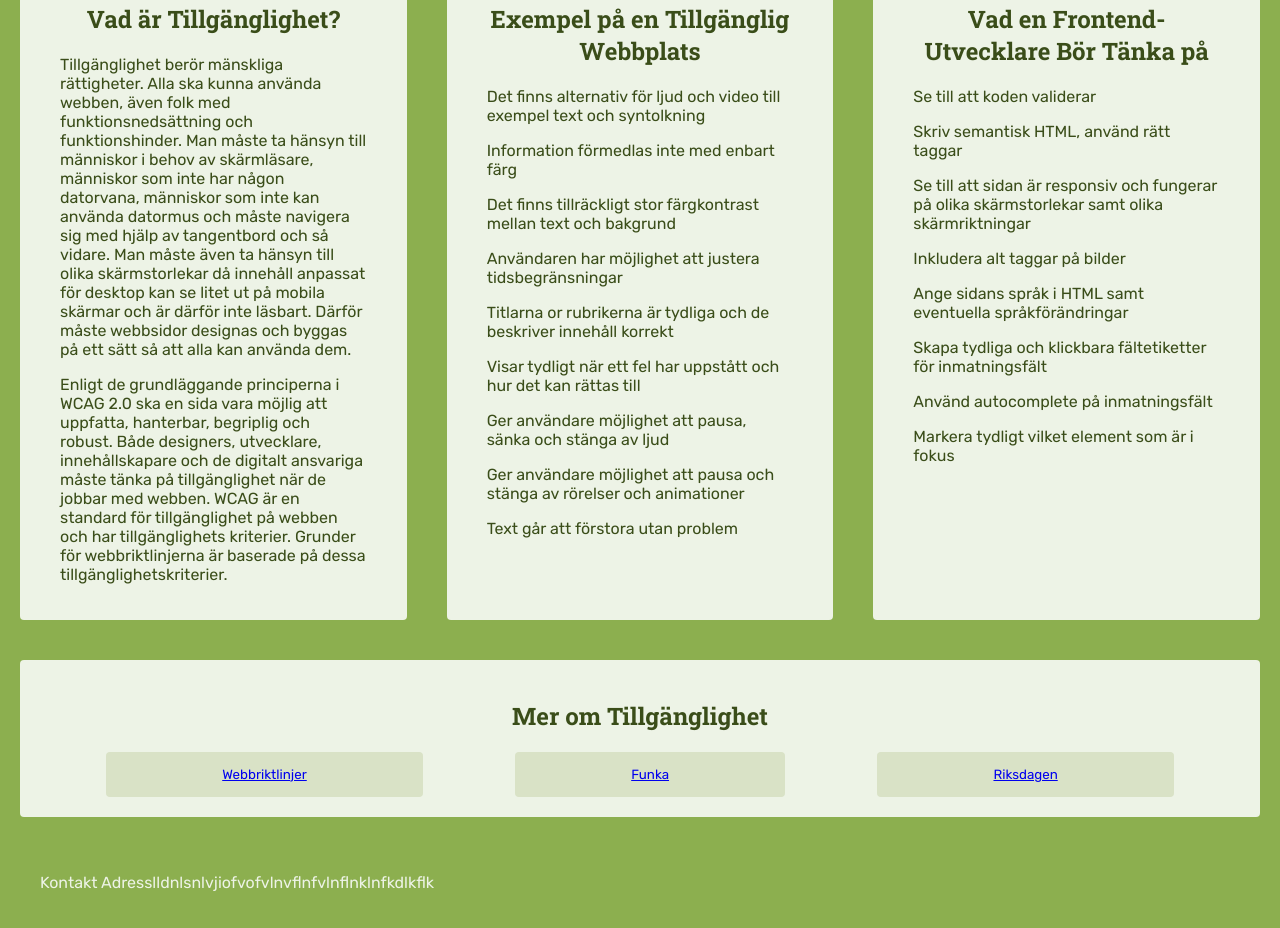
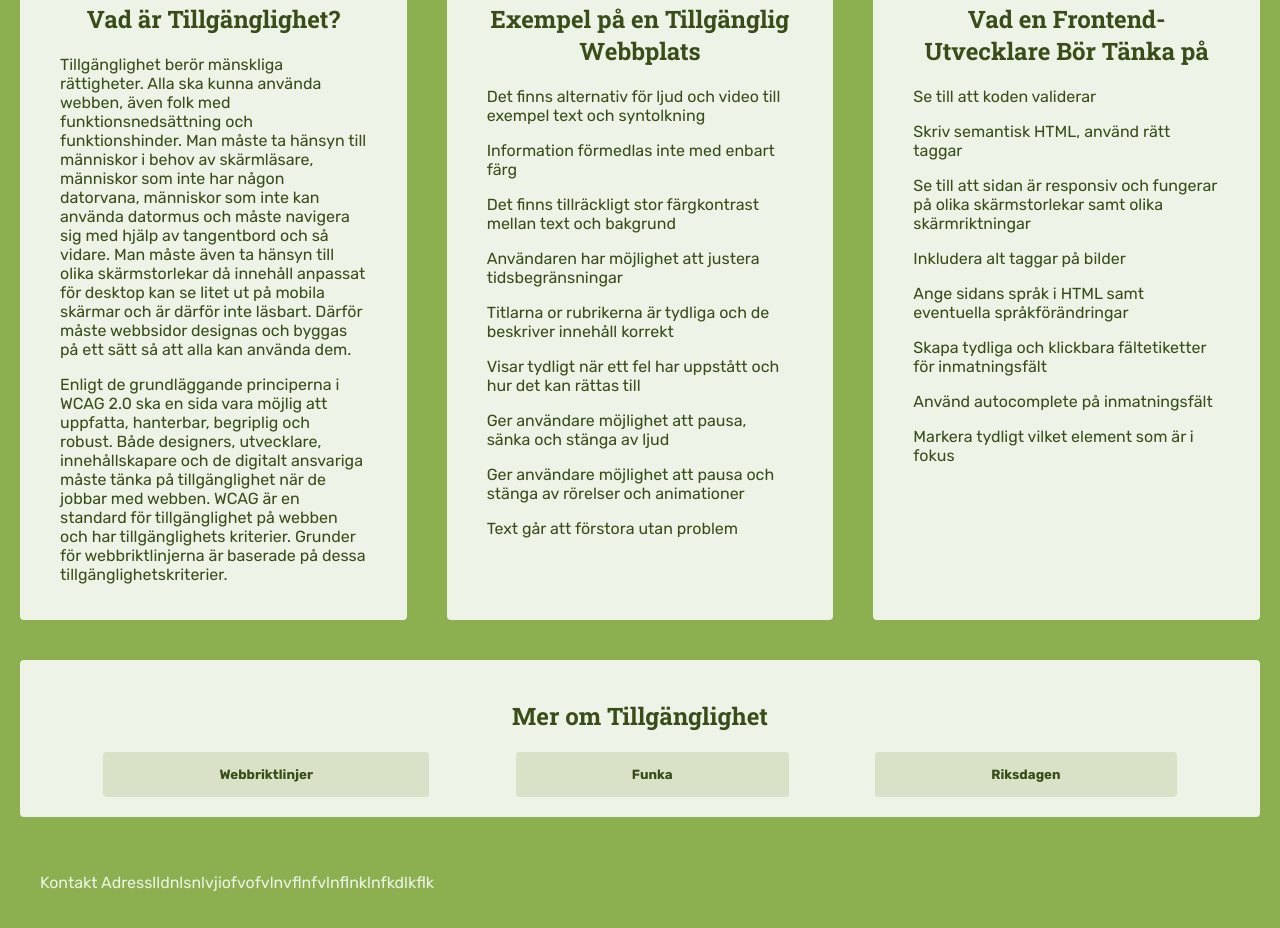
Before and after one commit to emblafant/Tillg-nglighet-Inl-mningsuppgift, a plain HTML site: page index.html in a window 1280 px wide. Shown: the part 397-1325 px from the top of the page. Drawn offline with Linux system fonts and the light colour scheme.

Commit message:
styled links

```diff
--- a/styles/style.scss
+++ b/styles/style.scss
@@ -117,3 +117,10 @@ button {
 button:hover {
   background-color: $green;
 }
+
+a {
+  font-family: 'Rubik', 'Verdana', sans-serif;
+  font-weight: bold;
+  text-decoration: none;
+  color: $dark-green;
+}
```
Also changed, not shown: styles/style.css, 1 other file.
